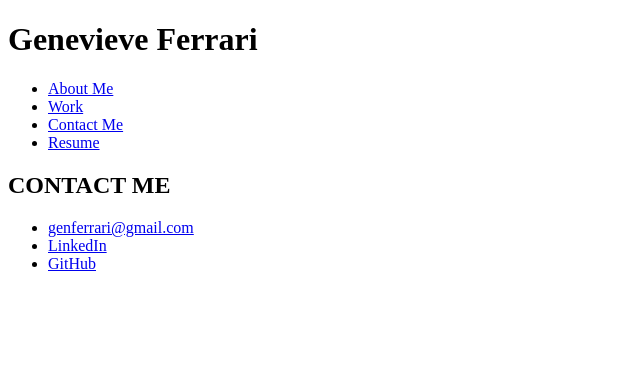
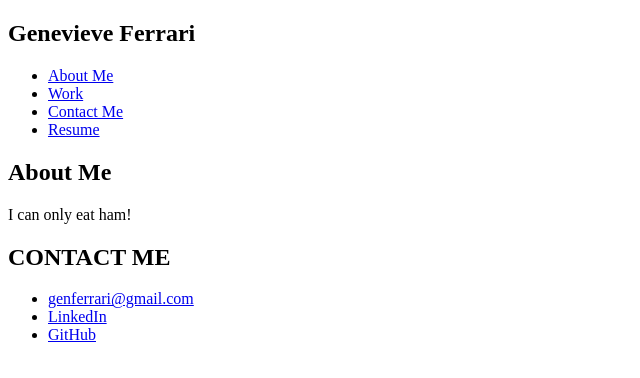
Before and after one commit to gjferrari/GenevieveFerrariPortfolio, a plain HTML site: page index.html in a window 1280 px wide. Shown: the whole page, without its empty margins (0-640 px from the left). Drawn offline with Linux system fonts and the light colour scheme.

Commit message:
added main section in html

```diff
--- a/index.html
+++ b/index.html
@@ -7,11 +7,11 @@
     <title>Genevieve Ferrari's Portfolio</title>
 </head>
 <body>
-    <nav class="header"> </nav>
-        <h1>Genevieve Ferrari</h1>
+    <nav class="header">
+    <h1>Genevieve Ferrari</h1>
         <div>
             <ul>
-                <li>
+                 <li>
                     <a href="#about-me">About Me</a>
                 </li>
                 <li>
@@ -25,6 +25,23 @@
                 </li>
             </ul>
         </div>
+    </nav>
+
+    <!--about me, need to be linkd to the href above-->
+    <main class="content">
+        <section id="about-me" class="about-me">
+        <h2>About Me</h2>
+            <p>
+                I can only eat ham!
+            </p>
+        </section>
+
+        <section id="work" class="work"></section>
+
+        <section id="contact-me" class="contact-me"></section>
+
+        <section id= "resume" class="resume"></section>
+    </main>
 
         <footer class="footer">
             <h2 class="contactme">CONTACT ME</h2>
```
